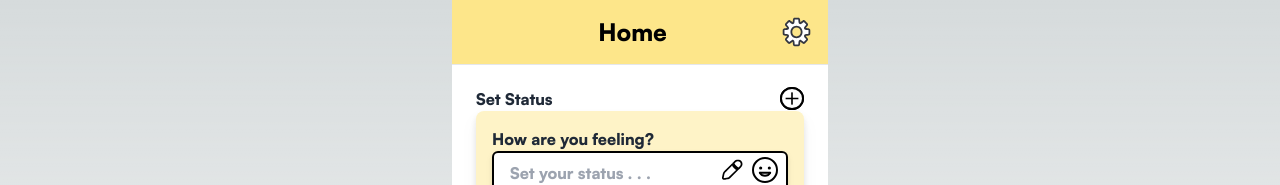
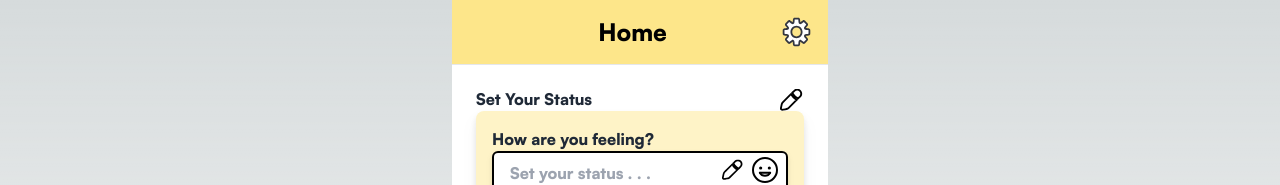
Before and after one commit to christinaqiu3/FamilyHub, a Next.js app in the folder familyhub/: page / in a window 1280 px wide. Shown: the top 185 px of the page. Built offline with nearby package versions, Linux system fonts and the light colour scheme.

Commit message:
ugly but it works

```diff
--- a/familyhub/src/app/page.jsx
+++ b/familyhub/src/app/page.jsx
@@ -109,11 +109,19 @@ export default function Page() {
         // Handle the selected emoji (e.g., update state, form input, etc.)
         console.log('Selected Emoji:', selectedEmoji);
         setShowEmojiDropdown(false);
+        setEmoj(selectedEmoji + " ");
     };
 
     const emojiList = ['😊', '😂', '😍', '🥺', '😎', '🤔', '🚀']; // Add more emojis as needed
 
-    const savePoll = () => {
+    const [statusInput, setStatusInput] = useState('');
+
+    const [title, setTitle] =  useState('Set Your Status');
+
+    const [emoj, setEmoj] =  useState('');
+
+    const savePoll = (status) => {
+        setTitle( status);
         setNewPoll(false);
     };
 
@@ -126,19 +134,9 @@ export default function Page() {
                         <form>
 
                             <div className="flex justify-between w-full grow">
-                                <div class="">Set Status</div>
+                                <div class="">{emoj}{title}</div>
                                 <button onClick={() => setNewPoll(true)}>
-                                    <svg width="24" height="24" viewBox="0 0 24 24" fill="none"
-                                         xmlns="http://www.w3.org/2000/svg">
-                                        <path
-                                            d="M23 11.5C23 17.2593 18.1157 22 12 22C5.88433 22 1 17.2593 1 11.5C1 5.74069 5.88433 1 12 1C18.1157 1 23 5.74069 23 11.5Z"
-                                            fill="white" stroke="black" stroke-width="2"/>
-                                        <path
-                                            d="M23 11.5C23 17.2593 18.1157 22 12 22C5.88433 22 1 17.2593 1 11.5C1 5.74069 5.88433 1 12 1C18.1157 1 23 5.74069 23 11.5Z"
-                                            fill="white" stroke="black" stroke-width="2"/>
-                                        <rect x="11.2002" y="5.3667" width="1.6" height="12.2667" fill="black"/>
-                                        <rect x="5.6001" y="10.7334" width="12.8" height="1.53333" fill="black"/>
-                                    </svg>
+                                    <EditIcon/>
                                 </button>
                             </div>
                             {addPoll && (
@@ -151,7 +149,9 @@ export default function Page() {
                                                 <div
                                                     className="w-full bg-white py-1 pl-4 rounded-md drop-shadow-md flex flex-row gap-2 text-black border-2 border-black">
                                                     <input className="w-4/5 outline-none" type="text"
-                                                           placeholder="Set your status . . ."></input>
+                                                           placeholder="Set your status . . ."
+                                                           value={statusInput}
+                                                           onChange={(e) => setStatusInput(e.target.value)}></input>
                                                     <EditIcon/>
                                                     <button type="button" onClick={handleEmojiClick}
                                                             className="focus:outline-none">
@@ -183,7 +183,7 @@ export default function Page() {
                                                         onClick={() => setNewPoll(false)}>Cancel
                                                     </button>
                                                     <button className="bg-amber-500 px-8 py-2 rounded-lg shadow-md"
-                                                            onClick={savePoll}>Save
+                                                            onClick={() => savePoll(statusInput)}>Save
                                                     </button>
                                                 </div>
 
```
